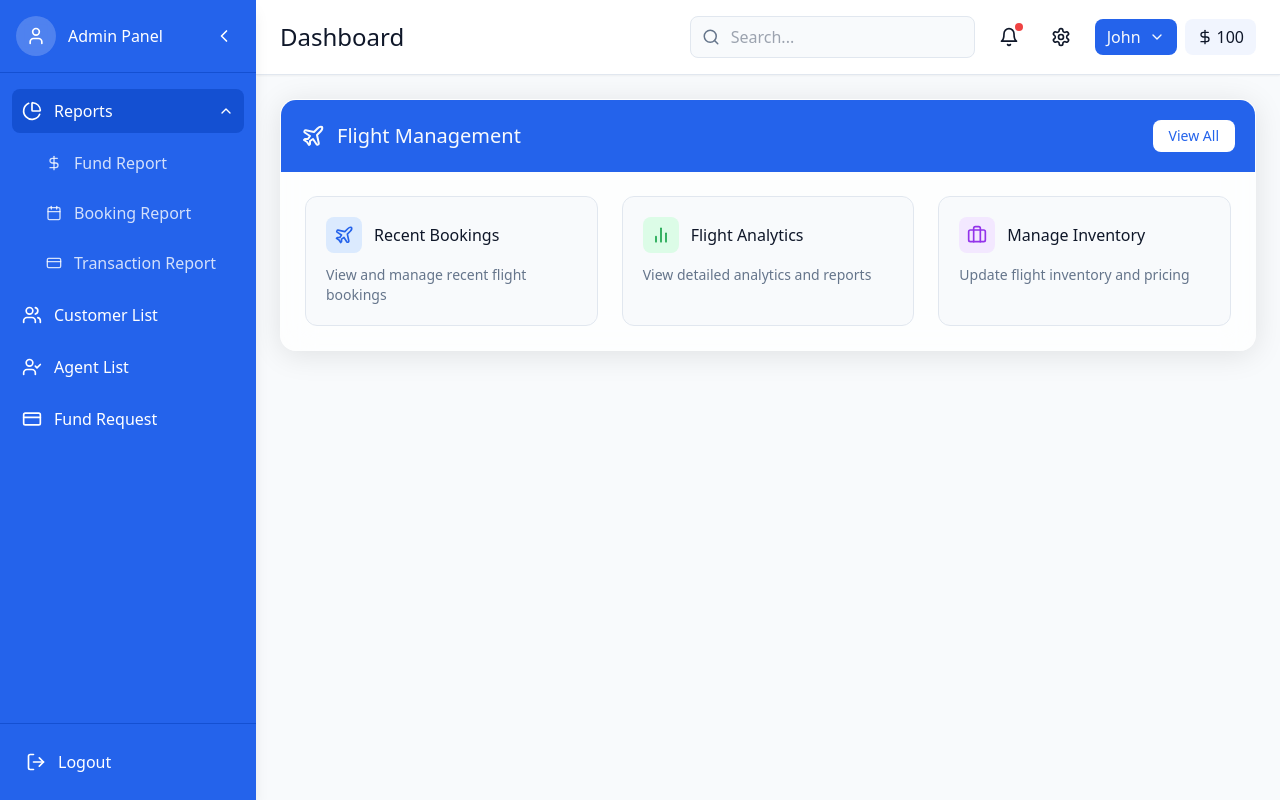
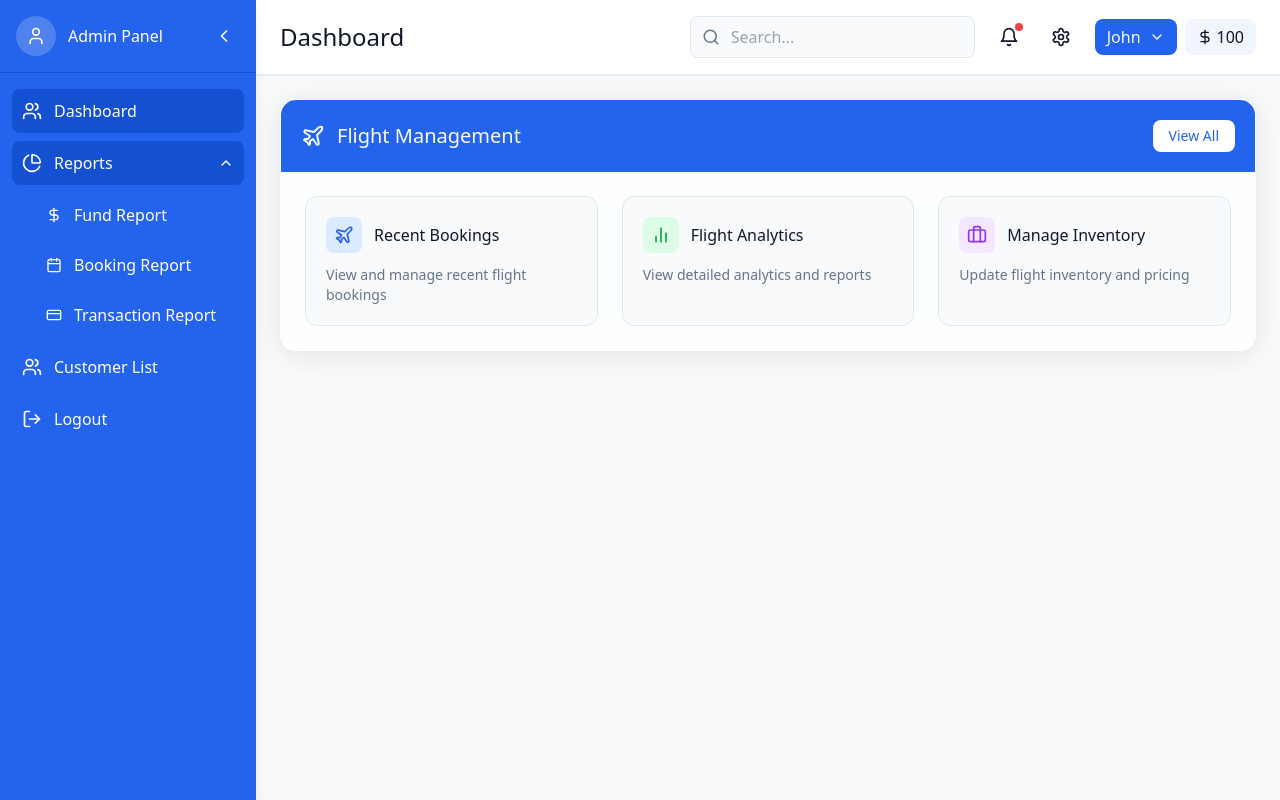
Before and after one commit to R-Kri/dashboard, a React (Vite) app in the folder client/: page /dashboard in a window 1280 px wide. Built offline with nearby package versions, Linux system fonts and the light colour scheme; sample sign-in values are in the browser's storage.

Commit message:
dashboard button added

```diff
--- a/client/src/pages/dashboard/components/Sidebar.tsx
+++ b/client/src/pages/dashboard/components/Sidebar.tsx
@@ -1,4 +1,3 @@
-
 import { useState, useEffect } from "react";
 import { Link, useLocation, useNavigate } from "react-router-dom";
 import {
@@ -22,26 +21,20 @@ export default function Sidebar() {
     const location = useLocation();
     const navigate = useNavigate();
 
-    // Get current path for active menu highlighting
-    const currentPath = location.pathname.split("/")[2] || ""; // get the part after /dashboard/
+    // Extract current path for active menu highlighting
+    const currentPath = location.pathname.split("/")[2] || "dashboard";
 
-    // Set proper expanded menus based on current path
+    // Redirect to default dashboard if no section is selected
     useEffect(() => {
-        if (currentPath === "customers" || currentPath === "agents" || currentPath === "fund-request") {
-            // If we're on a main menu item, no need to expand submenus
-            setExpandedMenus([]);
-        } else {
-            // On dashboard home or report pages
-            setExpandedMenus(["report"]);
+        if (!location.pathname.includes("dashboard")) {
+            navigate("/dashboard");
         }
-    }, [currentPath]);
+    }, [location, navigate]);
 
-    const toggleMenu = (menu: string) => {
-        if (expandedMenus.includes(menu)) {
-            setExpandedMenus(expandedMenus.filter((item) => item !== menu));
-        } else {
-            setExpandedMenus([...expandedMenus, menu]);
-        }
+    const toggleMenu = (menu) => {
+        setExpandedMenus(expandedMenus.includes(menu)
+            ? expandedMenus.filter((item) => item !== menu)
+            : [...expandedMenus, menu]);
     };
 
     const toggleSidebar = () => {
@@ -49,47 +42,25 @@ export default function Sidebar() {
     };
 
     const handleLogout = () => {
-        // Show loading toast
-        toast({
-            title: "Logging out",
-            description: "Please wait...",
-        });
-
-        // Simulate logout process (would be an API call in real app)
+        toast({ title: "Logging out", description: "Please wait..." });
         setTimeout(() => {
-            // Remove token
             localStorage.removeItem("adminToken");
-
-            // Show success toast
-            toast({
-                title: "Logged out successfully",
-                description: "You have been logged out from the system",
-            });
-
-            // Redirect to login page
+            toast({ title: "Logged out successfully", description: "You have been logged out." });
             navigate("/");
         }, 800);
     };
 
     return (
-        <div
-            className={`${
-                isSidebarOpen ? "w-64" : "w-20"
-            } bg-sidebar text-sidebar-foreground transition-all duration-300 ease-in-out flex flex-col shadow-lg z-30`}
-        >
+        <div className={`${isSidebarOpen ? "w-64" : "w-20"} bg-sidebar text-sidebar-foreground transition-all flex flex-col shadow-lg z-30`}>
             {/* Sidebar Header */}
             <div className="flex items-center justify-between p-4 border-b border-sidebar-border">
                 <div className="flex items-center space-x-3">
-                    <div className="w-10 h-10 rounded-full bg-white/20 flex items-center justify-center backdrop-blur-sm">
+                    <div className="w-10 h-10 rounded-full bg-white/20 flex items-center justify-center">
                         <User size={20} className="text-white" />
                     </div>
                     {isSidebarOpen && <span className="font-medium text-base">Admin Panel</span>}
                 </div>
-                <button
-                    onClick={toggleSidebar}
-                    className="p-1.5 rounded-full hover:bg-sidebar-accent/80 transition-colors"
-                    aria-label={isSidebarOpen ? "Collapse sidebar" : "Expand sidebar"}
-                >
+                <button onClick={toggleSidebar} className="p-1.5 rounded-full hover:bg-sidebar-accent/80">
                     {isSidebarOpen ? <ChevronLeft size={20} /> : <ChevronRight size={20} />}
                 </button>
             </div>
@@ -97,116 +68,48 @@ export default function Sidebar() {
             {/* Sidebar Menu */}
             <div className="flex-1 overflow-y-auto py-4 px-3">
                 <ul className="space-y-2">
-                    {/* Reports Menu */}
+                    {/* Dashboard */}
                     <li>
-                        <button
-                            onClick={() => toggleMenu("report")}
-                            className={`flex items-center justify-between w-full p-2.5 rounded-lg ${
-                                currentPath === "" ? "bg-sidebar-accent" : "hover:bg-sidebar-accent/50"
-                            } transition-colors`}
+                        <Link
+                            to="/dashboard"
+                            className={`flex items-center p-2.5 rounded-lg ${currentPath === "dashboard" ? "bg-sidebar-accent" : "hover:bg-sidebar-accent/50"}`}
                         >
+                            <Users size={20} className="min-w-5" />
+                            {isSidebarOpen && <span className="ml-3">Dashboard</span>}
+                        </Link>
+                    </li>
+                    {/* Reports */}
+                    <li>
+                        <button onClick={() => toggleMenu("report")} className={`flex items-center justify-between w-full p-2.5 rounded-lg ${expandedMenus.includes("report") ? "bg-sidebar-accent" : "hover:bg-sidebar-accent/50"}`}>
                             <div className="flex items-center">
                                 <PieChart size={20} className="min-w-5" />
                                 {isSidebarOpen && <span className="ml-3">Reports</span>}
                             </div>
-                            {isSidebarOpen && (
-                                <ChevronDown
-                                    size={16}
-                                    className={`transform transition-transform ${
-                                        expandedMenus.includes("report") ? "rotate-180" : ""
-                                    }`}
-                                />
-                            )}
+                            {isSidebarOpen && <ChevronDown size={16} className={expandedMenus.includes("report") ? "rotate-180" : ""} />}
                         </button>
-
-                        {/* Submenu */}
                         {expandedMenus.includes("report") && isSidebarOpen && (
                             <ul className="pl-6 mt-2 space-y-1.5">
-                                <li>
-                                    <Link
-                                        to="/dashboard/fund-report"
-                                        className="flex items-center p-2.5 rounded-lg text-sidebar-foreground/80 hover:bg-sidebar-accent/50 hover:text-sidebar-foreground transition-colors"
-                                    >
-                                        <DollarSign size={16} />
-                                        <span className="ml-3">Fund Report</span>
-                                    </Link>
-                                </li>
-                                <li>
-                                    <Link
-                                        to="/dashboard/booking-report"
-                                        className="flex items-center p-2.5 rounded-lg text-sidebar-foreground/80 hover:bg-sidebar-accent/50 hover:text-sidebar-foreground transition-colors"
-                                    >
-                                        <Calendar size={16} />
-                                        <span className="ml-3">Booking Report</span>
-                                    </Link>
-                                </li>
-                                <li>
-                                    <Link
-                                        to="/dashboard/transaction-report"
-                                        className="flex items-center p-2.5 rounded-lg text-sidebar-foreground/80 hover:bg-sidebar-accent/50 hover:text-sidebar-foreground transition-colors"
-                                    >
-                                        <CreditCard size={16} />
-                                        <span className="ml-3">Transaction Report</span>
-                                    </Link>
-                                </li>
+                                <li><Link to="/dashboard/fund-report" className="flex items-center p-2.5 rounded-lg hover:bg-sidebar-accent/50"><DollarSign size={16} /><span className="ml-3">Fund Report</span></Link></li>
+                                <li><Link to="/dashboard/booking-report" className="flex items-center p-2.5 rounded-lg hover:bg-sidebar-accent/50"><Calendar size={16} /><span className="ml-3">Booking Report</span></Link></li>
+                                <li><Link to="/dashboard/transaction-report" className="flex items-center p-2.5 rounded-lg hover:bg-sidebar-accent/50"><CreditCard size={16} /><span className="ml-3">Transaction Report</span></Link></li>
                             </ul>
                         )}
                     </li>
-
                     {/* Customer List */}
                     <li>
-                        <Link
-                            to="/dashboard/customers"
-                            className={`flex items-center p-2.5 rounded-lg ${
-                                currentPath === "customers" ? "bg-sidebar-accent" : "hover:bg-sidebar-accent/50"
-                            } transition-colors`}
-                        >
+                        <Link to="/dashboard/customers" className={`flex items-center p-2.5 rounded-lg ${currentPath === "customers" ? "bg-sidebar-accent" : "hover:bg-sidebar-accent/50"}`}>
                             <Users size={20} className="min-w-5" />
                             {isSidebarOpen && <span className="ml-3">Customer List</span>}
                         </Link>
                     </li>
-
-                    {/* Agent List */}
+                    {/* Logout */}
                     <li>
-                        <Link
-                            to="/dashboard/agents"
-                            className={`flex items-center p-2.5 rounded-lg ${
-                                currentPath === "agents" ? "bg-sidebar-accent" : "hover:bg-sidebar-accent/50"
-                            } transition-colors`}
-                        >
-                            <UserCheck size={20} className="min-w-5" />
-                            {isSidebarOpen && <span className="ml-3">Agent List</span>}
-                        </Link>
-                    </li>
-
-                    {/* Fund Request */}
-                    <li>
-                        <Link
-                            to="/dashboard/fund-request"
-                            className={`flex items-center p-2.5 rounded-lg ${
-                                currentPath === "fund-request" ? "bg-sidebar-accent" : "hover:bg-sidebar-accent/50"
-                            } transition-colors`}
-                        >
-                            <CreditCard size={20} className="min-w-5" />
-                            {isSidebarOpen && <span className="ml-3">Fund Request</span>}
-                        </Link>
+                        <button onClick={handleLogout} className="flex items-center w-full p-2.5 rounded-lg hover:bg-sidebar-accent/50">
+                            <LogOut size={20} />
+                            {isSidebarOpen && <span className="ml-3">Logout</span>}
+                        </button>
                     </li>
                 </ul>
-            </div>
-
-            {/* Sidebar Footer */}
-            <div className="p-4 border-t border-sidebar-border">
-                <button
-                    onClick={handleLogout}
-                    className={`${
-                        isSidebarOpen
-                            ? "flex items-center w-full p-2.5 rounded-lg"
-                            : "flex items-center justify-center w-full p-2.5 rounded-lg"
-                    } hover:bg-sidebar-accent/50 transition-colors`}
-                >
-                    <LogOut size={20} />
-                    {isSidebarOpen && <span className="ml-3">Logout</span>}
-                </button>
             </div>
         </div>
     );
```
